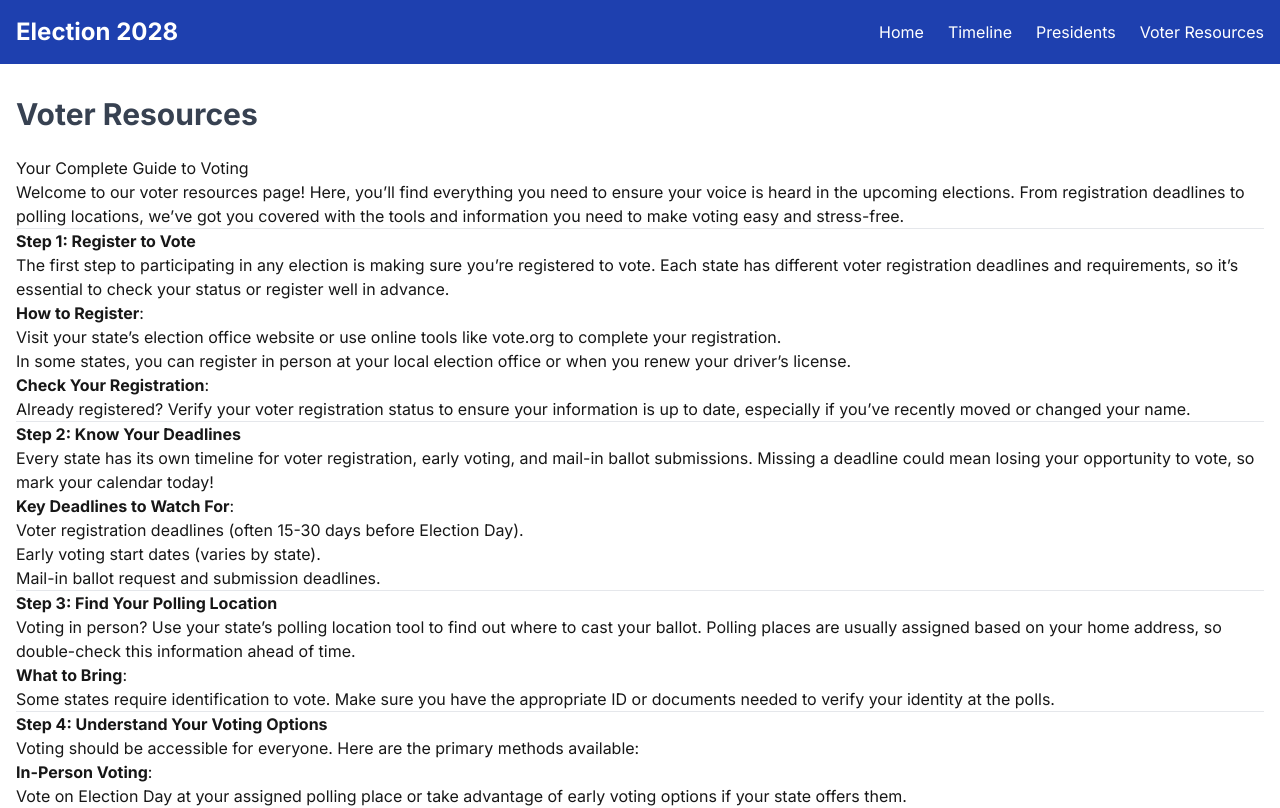
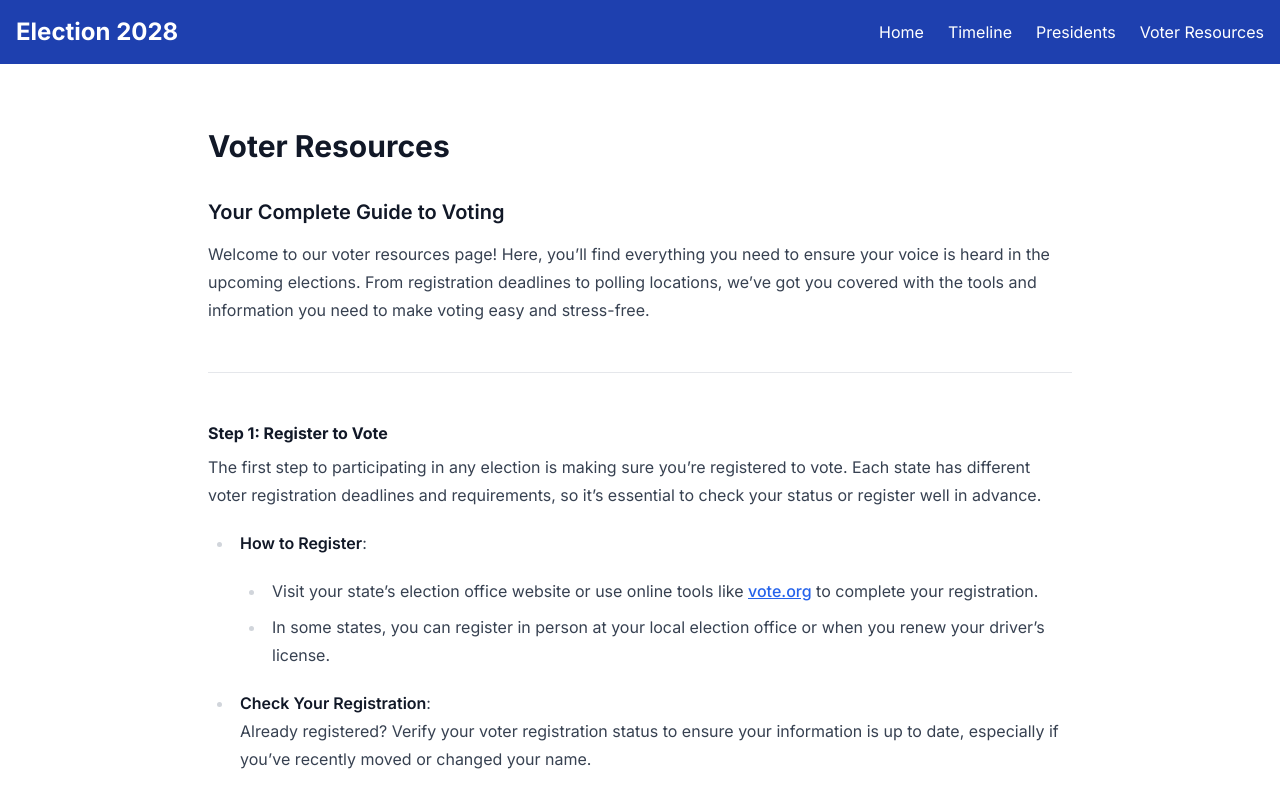
Before and after one commit to AdventureBear/inauguration-countdown, a Next.js app: page /resources in a window 1280 px wide. Shown: the top 808 px of the page. Built offline with nearby package versions, Linux system fonts and the light colour scheme.

Commit message:
Improve Resources page layout with Tailwind prose styling

```diff
--- a/app/resources/page.tsx
+++ b/app/resources/page.tsx
@@ -6,6 +6,7 @@ export const metadata = {
 
 export default function ResourcesPage() {
     return (
+        <article className="max-w-4xl mx-auto px-4 py-8 prose dark:prose-invert prose-blue">
         <div>
             <h1 className="text-3xl font-bold mb-6 prose prose">Voter Resources</h1>
             <div className="space-y-4">
@@ -102,5 +103,6 @@ export default function ResourcesPage() {
                 </section>
             </div>
         </div>
+        </article>
     )
 }
```
